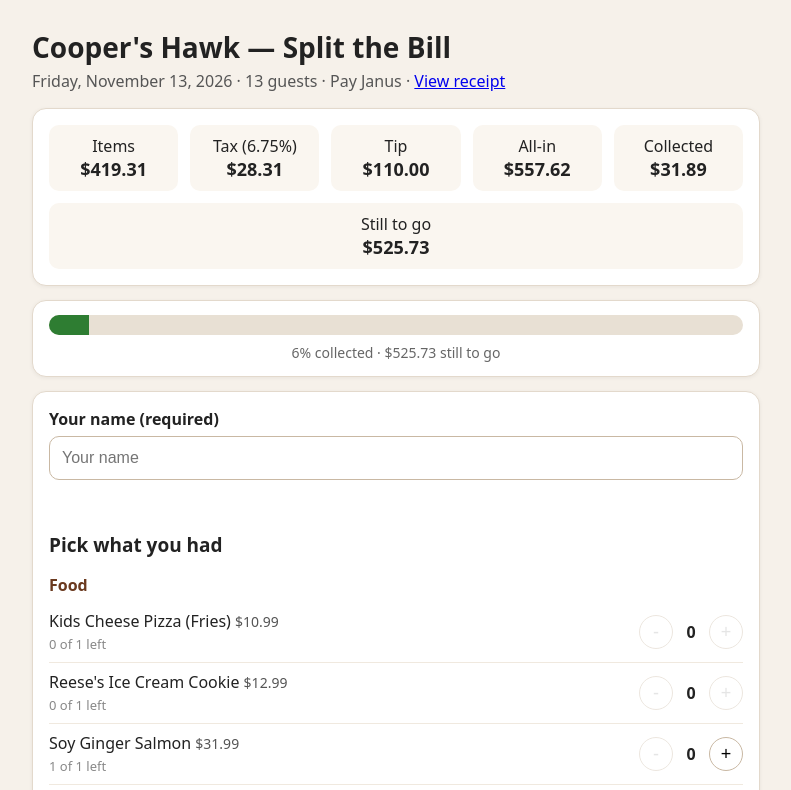
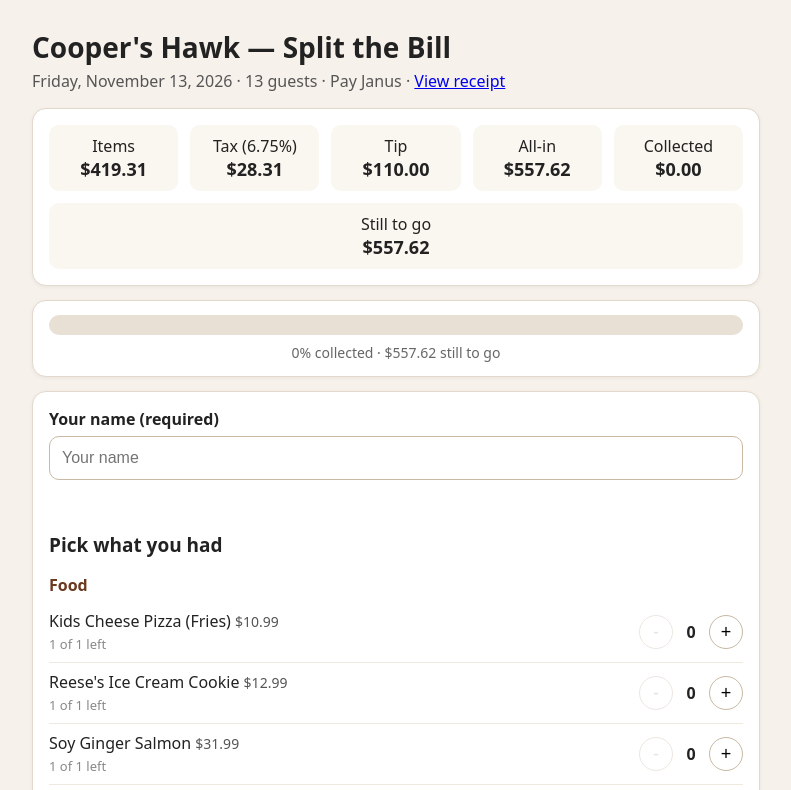
Before and after one commit to miral555/coopers-hawk-bill-split, a plain HTML site: page index.html in a window 1280 px wide. Shown: the top 790 px of the page, without its empty margins (244-1035 px from the left). Drawn offline with Linux system fonts and the light colour scheme.

Commit message:
Add files via upload

```diff
--- a/index.html
+++ b/index.html
@@ -96,7 +96,6 @@ const picks = {}; ITEMS.forEach(i=>picks[i.id]=0);
 const paidQty = {}; ITEMS.forEach(i=>paidQty[i.id]=0);
 let paid = []; // {key,name,items:[{name,qty,cat}],amount}
 // Base paid entries baked in from form responses (Muse updates this as payments land)
-paid.push({key:"md",name:"md",items:[{name:"Kids Cheese Pizza (Fries)",qty:1,cat:"food",price:10.99},{name:"Reese's Ice Cream Cookie",qty:1,cat:"food",price:12.99}],amount:31.89});
 paid.forEach(p=>p.items.forEach(x=>{const it=ITEMS.find(i=>i.name===x.name); if(it) paidQty[it.id]+=x.qty;}));
 const $=id=>document.getElementById(id), money=n=>"$"+n.toFixed(2), cents=n=>Math.round(n*100)/100;
 function remaining(i){return i.qty-paidQty[i.id]}
```
